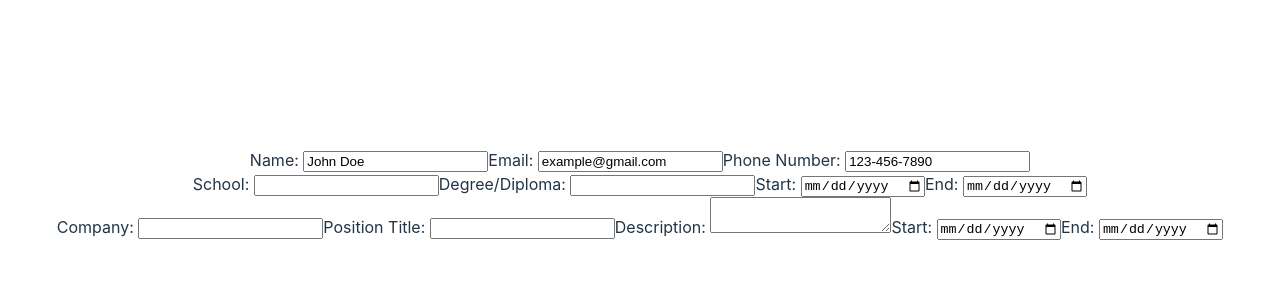
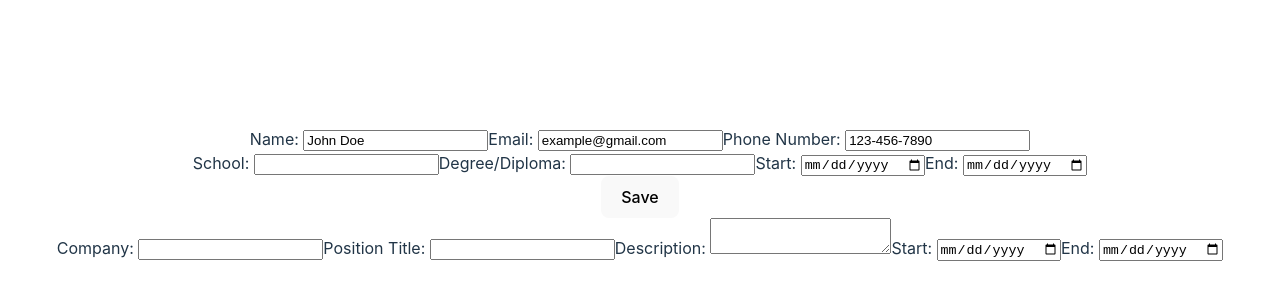
Before and after one commit to Trxllest/cv-application-react, a React (Vite) app: page / in a window 1280 px wide. Shown: the part 206-506 px from the top of the page. Built offline with nearby package versions, Linux system fonts and the light colour scheme.

Commit message:
Add prelim EduForm save logic

```diff
--- a/src/components/Education.jsx
+++ /dev/null
@@ -1,16 +0,0 @@
-function Education() {
-  return (
-    <form>
-      <label htmlFor="">School: </label>
-      <input type="text" />
-      <label htmlFor="">Degree/Diploma: </label>
-      <input type="email" />
-      <label htmlFor="">Start: </label>
-      <input type="date" />
-      <label htmlFor="">End: </label>
-      <input type="date" />
-    </form>
-  );
-}
-
-export default Education
--- /dev/null
+++ b/src/components/Education/EduForm.jsx
@@ -0,0 +1,75 @@
+import { useState } from "react";
+import { v4 as uuidv4 } from "uuid";
+
+function EduForm({prevList, setList, isSaved, setIsSaved}) {
+  const [newEdu, setNewEdu] = useState({
+    school: "",
+    eduTitle: "",
+    eduStart: null,
+    eduEnd: null,
+    eduId: null
+  })
+
+  let handleSchool = (e) => {
+     setNewEdu((newEdu) => ({
+      ...newEdu, school: e.target.value
+     }))
+  }
+  let handleTitle = (e) => {
+     setNewEdu((newEdu) => ({
+      ...newEdu, eduTitle: e.target.value
+     }))
+  }
+  let handleStart = (e) => {
+     setNewEdu((newEdu) => ({
+      ...newEdu, eduStart: e.target.value
+     }))
+  }
+  let handleEnd = (e) => {
+     setNewEdu((newEdu) => ({
+      ...newEdu, eduEnd: e.target.value
+     }))
+  }
+
+  let saveEdu = () => {
+    if ((newEdu.school === '') || (newEdu.eduTitle === '') || !newEdu.eduStart
+        || !newEdu.eduEnd) {
+          alert("Missing Fields")
+          return
+        }
+    if (newEdu.eduEnd < newEdu.eduStart) {
+      alert('End date must be after start date')
+      setNewEdu((newEdu) => ({
+        ...newEdu,
+        eduEnd: null
+      }));
+      return
+    }
+
+    setNewEdu((newEdu) => ({
+      ...newEdu,
+      eduId: uuidv4()
+    }));
+    setList([...prevList, newEdu])
+    console.log(`Education saved \n ${newEdu}`);
+  }
+
+
+  return (
+    <>
+      <form>
+        <label htmlFor="">School: </label>
+        <input type="text" onChange={handleSchool} />
+        <label htmlFor="">Degree/Diploma: </label>
+        <input type="text" onChange={handleTitle} />
+        <label htmlFor="">Start: </label>
+        <input type="date" onChange={handleStart} />
+        <label htmlFor="">End: </label>
+        <input type="date" onChange={handleEnd} />
+      </form>
+      <button onClick={saveEdu}>Save</button>
+    </>
+  );
+}
+
+export default EduForm;
--- /dev/null
+++ b/src/components/Education/Education.jsx
@@ -0,0 +1,38 @@
+import EduForm from "./EduForm";
+import { useState } from "react";
+import { v4 as uuidv4 } from 'uuid';
+
+function Education() {
+
+  const eduExample = {
+    school: 'Harvard University',
+    eduTitle: "BSc. Chemistry",
+    eduStart: "2001-03-25",
+    eduEnd: "2005-03-25",
+    eduId: uuidv4()
+  }
+
+  const [eduList, setEduList] = useState([eduExample])
+
+
+
+  function showEduPreview(props) {
+    return (
+      props.eduList.map((edu) =>
+        <div key={edu.eduId}>
+          <p>{edu.school}</p>
+          <p>{edu.eduTitle}</p>
+          <p>{edu.eduStart}</p>
+          <p>{edu.eduEnd}</p>
+        </div>
+    ))
+  }
+
+  return (
+    <div>
+      <EduForm prevList={eduList} setList={setEduList} isSaved={false} setIsSaved={null} />
+    </div>
+  )
+}
+
+export default Education;
```
Also changed, not shown: src/App.jsx (+9 -9 lines).
